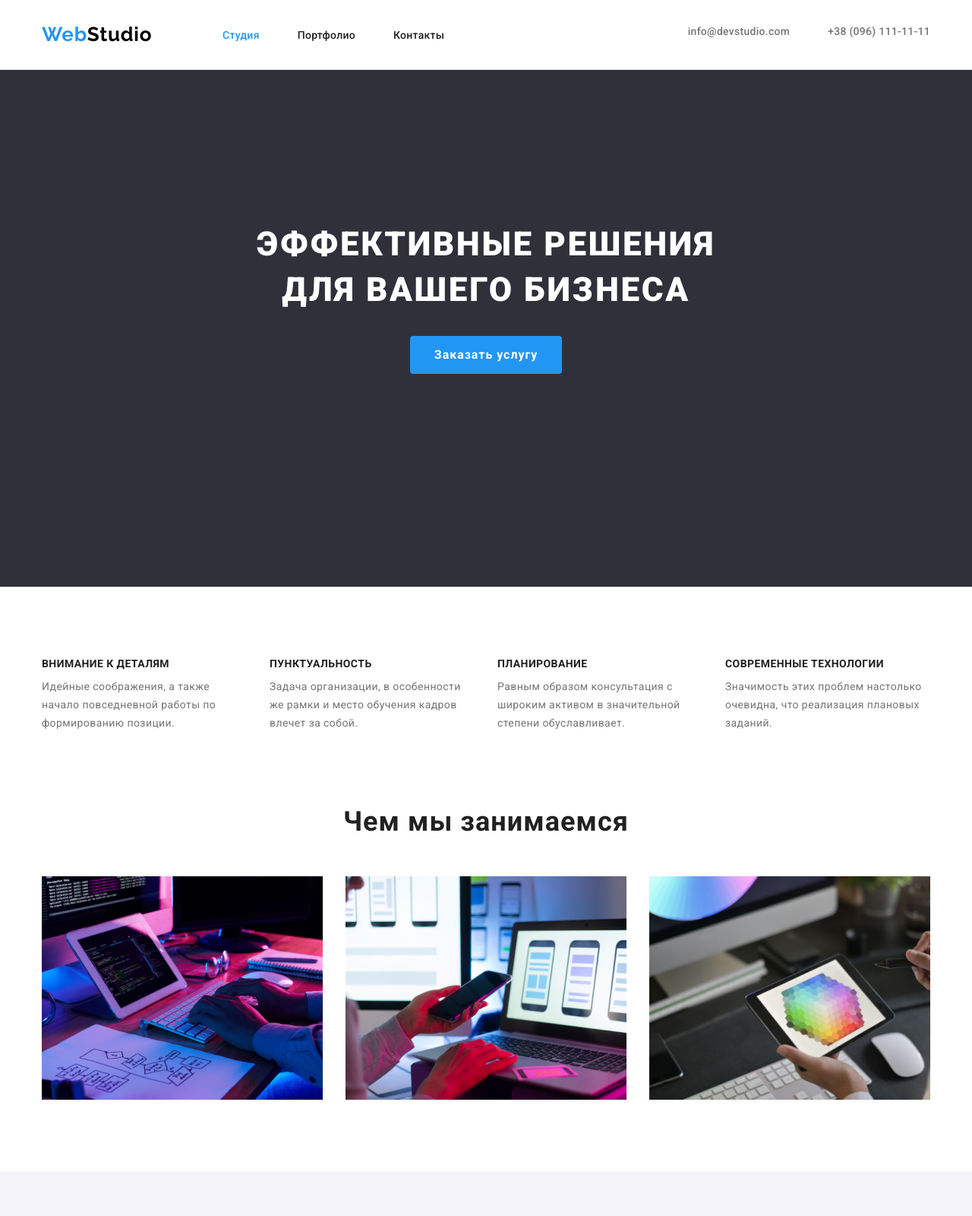
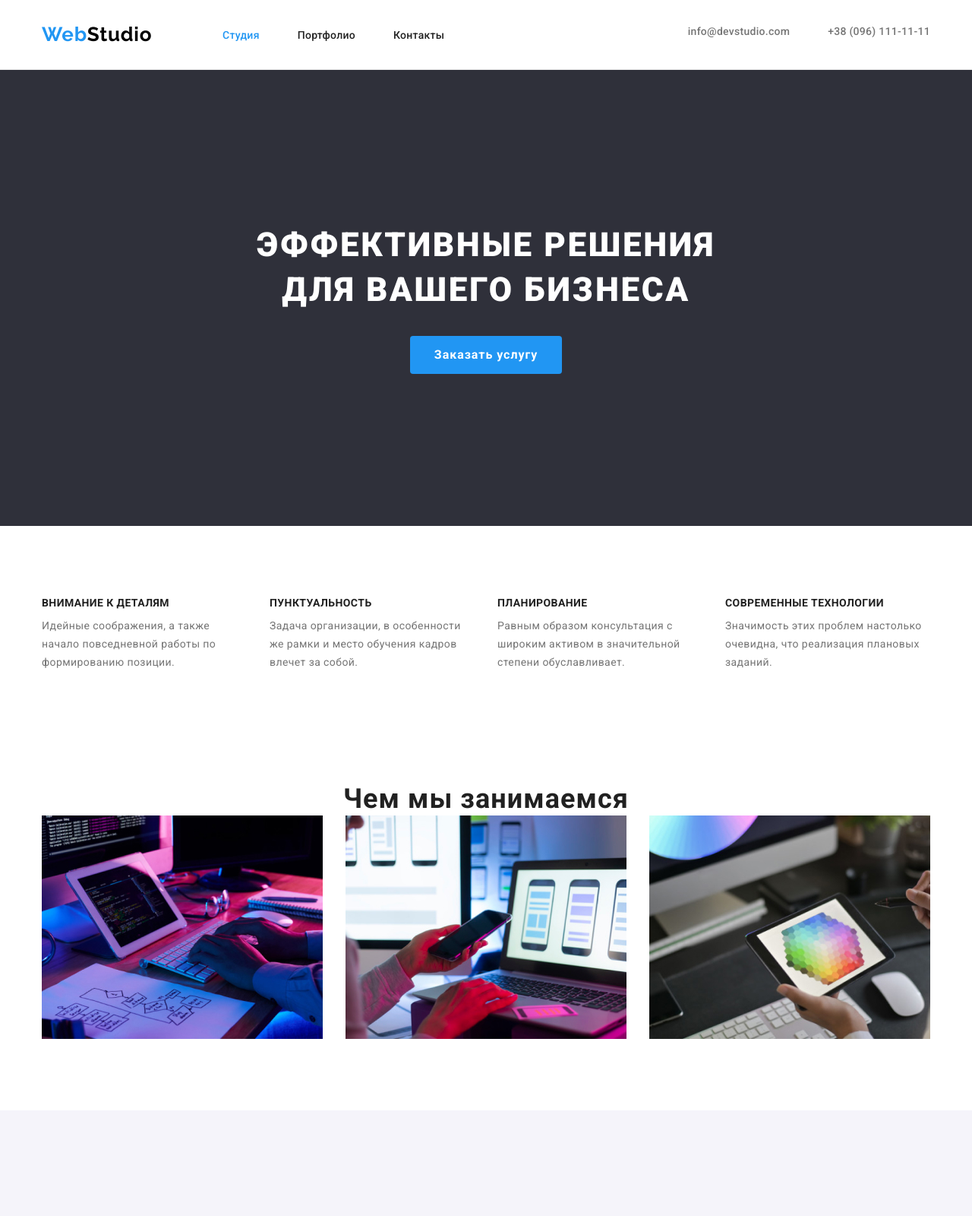
Before and after one commit to OlehFilyak/goit-markup-hw-03, a plain HTML site: page index.html in a window 1280 px wide. Shown: the top 1600 px of the page at 76% size. Drawn offline with nearby package versions, Linux system fonts and the light colour scheme.

Commit message:
Bug fixes

```diff
--- a/css/common.css
+++ b/css/common.css
@@ -216,6 +216,7 @@ img {
 .footer {
   background-color: #2f303a;
   min-height: 252px;
+  padding-top: 60px;
 }
 
 .footer-logo {
@@ -229,9 +230,8 @@ img {
 
   display: block;
   width: 145px;
-  padding-top: 60px;
   border: 0px;
-  padding-bottom: 20px;
+  margin-bottom: 20px;
 }
 
 .foot-nav {
@@ -306,15 +306,17 @@ img {
 
 /* projects */
 .portfolio {
-  margin: 94px 0;
+  padding: 94px;
   border: 0;
 }
 
 .fil {
   height: 54px;
   border: 0;
-  margin-bottom: 0 auto 34px;
+  /*margin-bottom: 0 auto 34px;*/
+  margin-bottom: 50px;
 }
+
 .fil-list {
   display: flex;
   border: 0;
@@ -371,3 +373,8 @@ img {
   border: 0;
   margin-top: 4px;
 }
+
+.skill {
+  padding-top: 94px;
+  padding-bottom: 94px;
+}
--- a/css/styles.css
+++ b/css/styles.css
@@ -9,7 +9,8 @@
   display: flex;
   justify-content: center;
   align-items: center;
-  padding: 200px 452px 280px;
+  padding-top: 200px;
+  padding-bottom: 200px;
 }
 
 /* .hero-bunner {
@@ -61,8 +62,6 @@
   color: var(--primary-text-color);
   display: flex;
   flex-wrap: wrap;
-  margin-top: 94px;
-  margin-bottom: 94px;
   margin-left: -30px;
   padding: 0;
 
@@ -108,8 +107,6 @@
 
 .work-list {
   display: flex;
-  margin-top: 50px;
-  margin-bottom: 94px;
 }
 .work-list .work-img:not(:last-child) {
   margin-right: 30px;
@@ -127,7 +124,7 @@
 }
 /* ============ <!--Примеры работ end--> ============ */
 
-/* ========== команда team ========== */
+/* ========== TEAM ========== */
 .team {
   background: #f5f4fa;
   padding-bottom: 94px;
@@ -136,6 +133,12 @@
 .section-title-team {
   margin-bottom: 50px;
 }
+
+.work {
+  padding-top: 50px;
+  padding-bottom: 94px;
+}
+
 .work-list-team {
   display: flex;
   justify-content: space-between;
--- a/index.html
+++ b/index.html
@@ -66,7 +66,7 @@
             </div>
         </section>
         <!--приемущества и особенности-->
-        <section class="section">
+        <section class="section skill">
             <!--  заголовок особенности будет скрыт -->
             <div class="container">
                 <h2 class="visually-hidden">особенности</h2>
@@ -107,7 +107,7 @@
             </div>
         </section>
         <!--Примеры работ-->
-        <section class="section">
+        <section class="section work">
             <div class="container sect">
                 <h2 class="section-title-about">Чем мы занимаемся</h2>
                 <ul class="work-list list">
```
